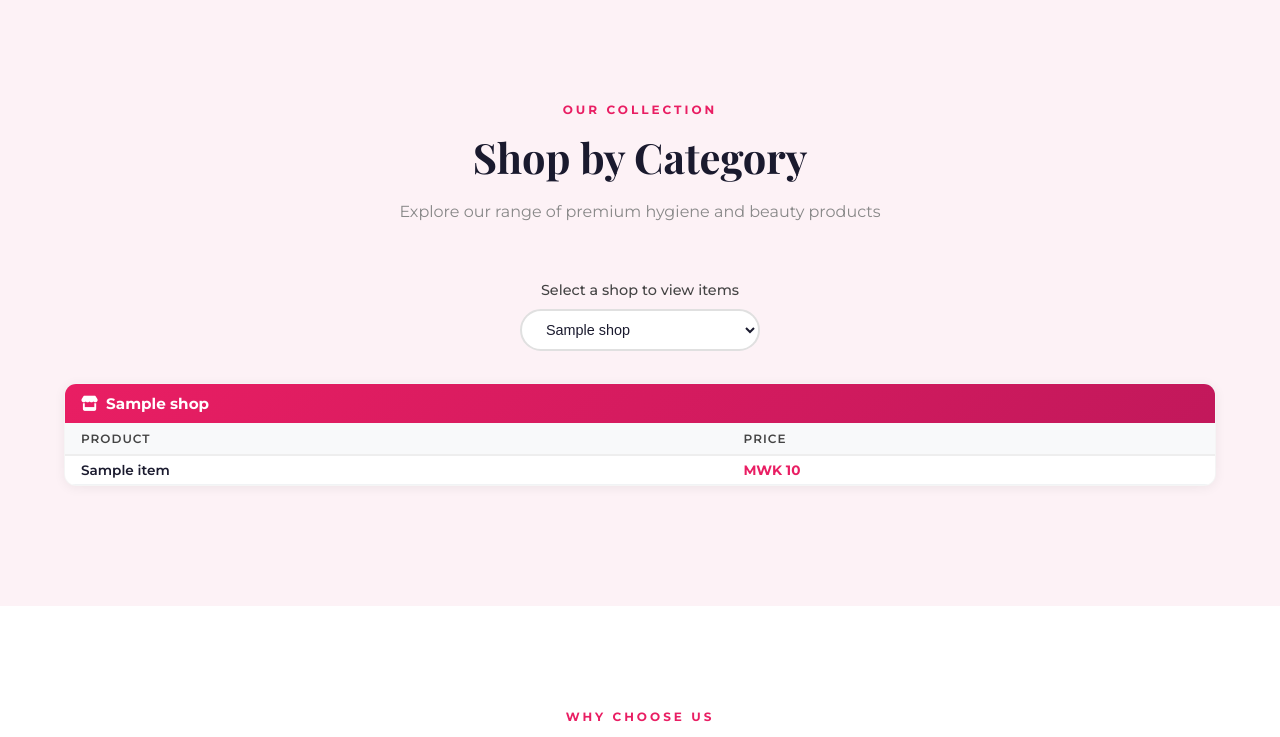
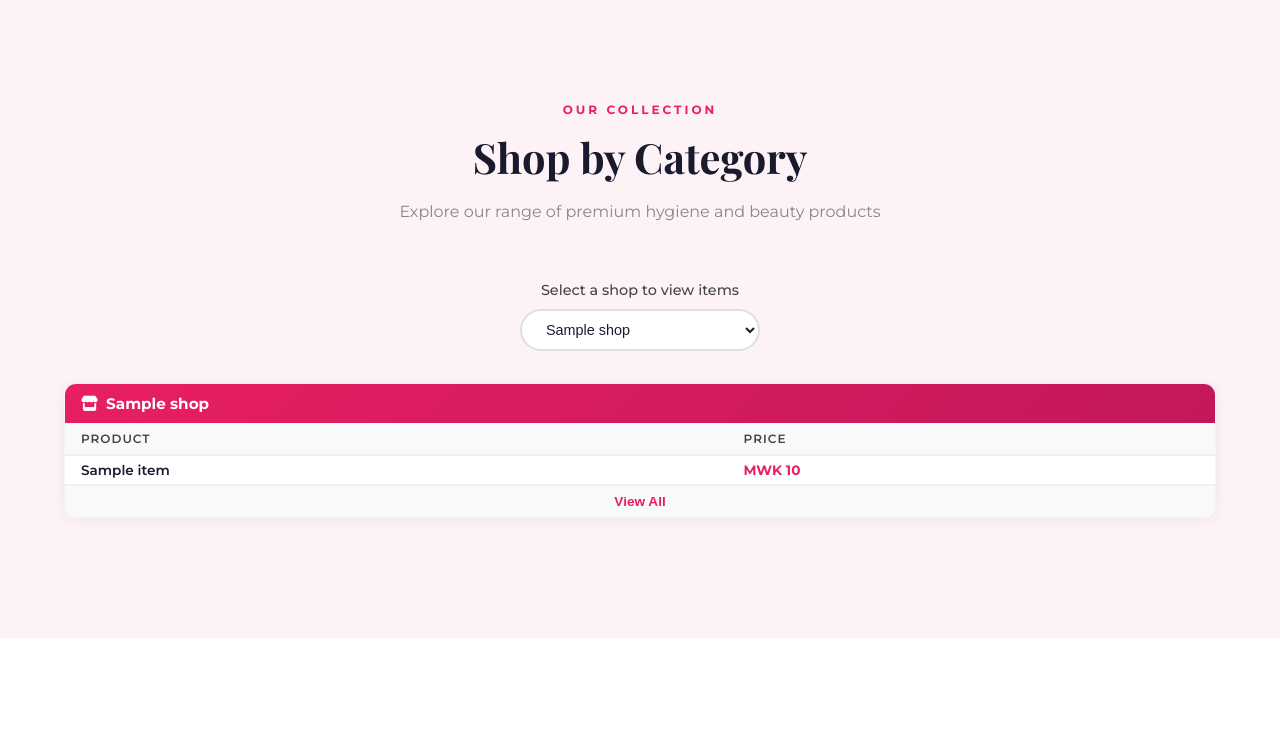
Before and after one commit to nkulawuamw-gif/inventory, a Django app: page / in a window 1280 px wide. Shown: the part 1399-2136 px from the top of the page. Run offline with Django 5.2, Linux system fonts and the light colour scheme; data comes from the database, SQL or seed files in the repository; tables that the repository leaves empty hold one stand-in row (values such as "Sample post").

Commit message:
Add View All / Show Less toggle button to expand shop tables

```diff
--- a/stock_manager/templates/stock_manager/landing.html
+++ b/stock_manager/templates/stock_manager/landing.html
@@ -187,6 +187,9 @@ img { max-width: 100%; height: auto; }
 .shop-filter-label { display: block; margin-bottom: 10px; font-size: 0.9rem; font-weight: 500; color: var(--text); }
 .shop-filter select { padding: 10px 20px; border: 2px solid #e0e0e0; border-radius: 50px; font-size: 0.9rem; font-weight: 500; color: var(--dark); background: white; cursor: pointer; min-width: 240px; outline: none; transition: 0.3s; }
 .shop-filter select:focus { border-color: var(--pink); box-shadow: 0 0 0 3px rgba(233,30,99,0.1); }
+.view-all-btn { display: block; width: 100%; padding: 8px; border: none; background: #f8f9fa; color: var(--pink); font-size: 0.85rem; font-weight: 600; cursor: pointer; transition: 0.3s; border-top: 1px solid #eee; }
+.view-all-btn:hover { background: var(--pink-light); }
+.view-all-btn.expanded { background: var(--pink-light); }
 .why-us { padding: 100px 0; background: var(--white); }
 .why-grid { display: grid; grid-template-columns: repeat(auto-fill, minmax(200px, 1fr)); gap: 24px; }
 .why-card { text-align: center; padding: 40px 24px; border-radius: var(--radius); background: var(--pink-lighter); transition: 0.4s; border: 1px solid rgba(233,30,99,0.06); }
@@ -405,6 +408,7 @@ footer { background: var(--dark); color: rgba(255,255,255,0.8); padding: 60px 0
           </tbody>
         </table>
       </div>
+      <button class="view-all-btn" onclick="toggleViewAll(this)">View All</button>
     </div>
     {% empty %}
     <div class="text-center text-muted py-4 fade-in">No products available at the moment.</div>
@@ -537,6 +541,7 @@ const obs=new IntersectionObserver(e=>{e.forEach(en=>{if(en.isIntersecting)en.ta
 document.querySelectorAll('.fade-in').forEach(el=>obs.observe(el));
 (function(){const s=document.getElementById('heroSlider');if(!s)return;const sl=s.querySelectorAll('.slide');let i=0;setInterval(()=>{sl[i].classList.remove('active');i=(i+1)%sl.length;sl[i].classList.add('active');},3000);})();
 function filterShop(){const v=document.getElementById('shopFilter').value;document.querySelectorAll('.shop-table-wrapper').forEach(w=>{w.style.display=v==='all'||w.dataset.shop===v?'':'none';});}
+function toggleViewAll(b){const r=b.previousElementSibling;if(r.style.maxHeight){r.style.maxHeight='';b.textContent='View All';b.classList.remove('expanded')}else{r.style.maxHeight=r.scrollHeight+'px';b.textContent='Show Less';b.classList.add('expanded')}}
 filterShop();
 </script>
 </body>
```
